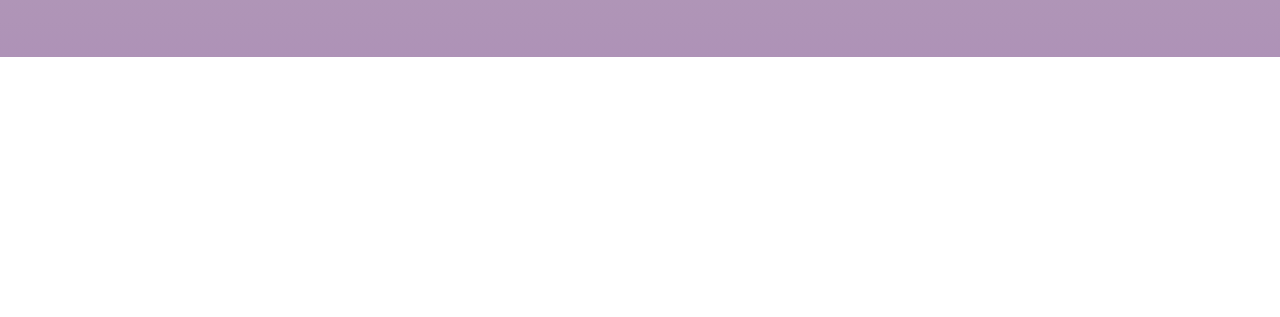
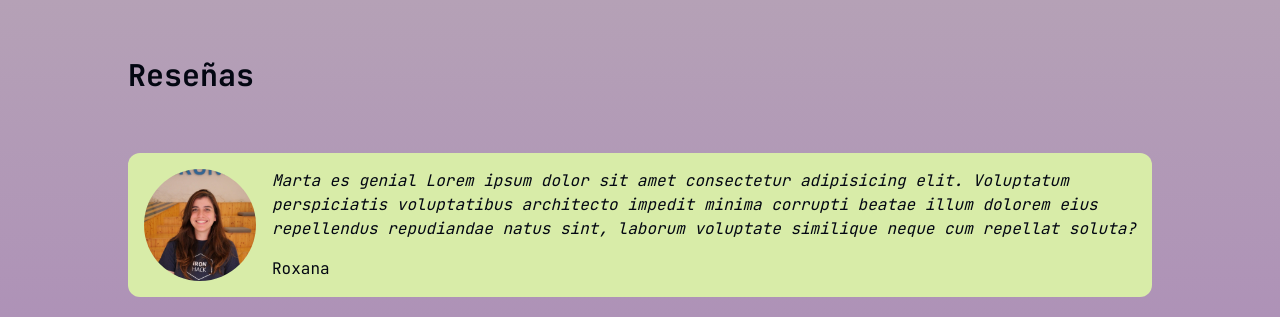
Before and after one commit to martxgomez/portfolio, a website with bundled scripts: page src/index.html in a window 1280 px wide. Shown: the part 1605-1922 px from the top of the page. Before the commit the page ends 1662 px from the top, so only its background shows below. Built offline with nearby package versions, Linux system fonts and the light colour scheme.

Commit message:
add reviews section

```diff
--- a/src/index.html
+++ b/src/index.html
@@ -64,7 +64,7 @@
 
     <section id="hero">
       <article
-        class="lg:max-w-screen-lg mx-auto flex max-w-72 flex-wrap items-center justify-between gap-5 py-10 sm:max-w-screen-sm"
+        class="mx-auto flex max-w-72 flex-wrap items-center justify-between gap-5 py-10 sm:max-w-screen-sm lg:max-w-screen-lg"
       >
         <img
           class="mx-auto max-w-72 rounded-full"
@@ -97,7 +97,7 @@
 
     <section id="about-me">
       <article
-        class="lg:max-w-screen-lg mx-auto flex max-w-72 flex-col gap-10 py-5 sm:max-w-screen-sm"
+        class="mx-auto flex max-w-72 flex-col gap-10 py-5 sm:max-w-screen-sm lg:max-w-screen-lg"
       >
         <h3 class="text-left text-3xl font-black">Sobre mí</h3>
 
@@ -222,6 +222,23 @@
         </ul>
       </div>
     </section>
+
+    <section id="reviews">
+      <div class="mx-auto max-w-72 sm:max-w-screen-sm lg:max-w-screen-lg">
+        <h3 class="text-left text-3xl font-black">Reseñas</h3>
+        <ul class="flex flex-wrap justify-between gap-10 py-5">
+          <li
+            class="flex flex-col mt-10 gap-4 overflow-hidden rounded-xl bg-[#d8eca8] p-4 sm:flex-row"
+          >
+            <img class="size-28 rounded-full mx-auto sm:mx-0" src="./assets/Roxana.jpeg" alt="Roxana" />
+            <div>
+              <blockquote class="mb-4 italic">Marta es genial Lorem ipsum dolor sit amet consectetur adipisicing elit. Voluptatum perspiciatis voluptatibus architecto impedit minima corrupti beatae illum dolorem eius repellendus repudiandae natus sint, laborum voluptate similique neque cum repellat soluta?</blockquote>
+              <p>Roxana</p>
+            </div>
+          </li>
+        </ul>
+      </div>
+    </section>
     <script src="./scripts/navigation.js"></script>
     <script type="module" src="./scripts/templates.js"></script>
   </body>
```
Also changed, not shown: src/assets/Marcel.jpeg (added), src/assets/Roxana.jpeg (added), src/output.css, 1 other file.
